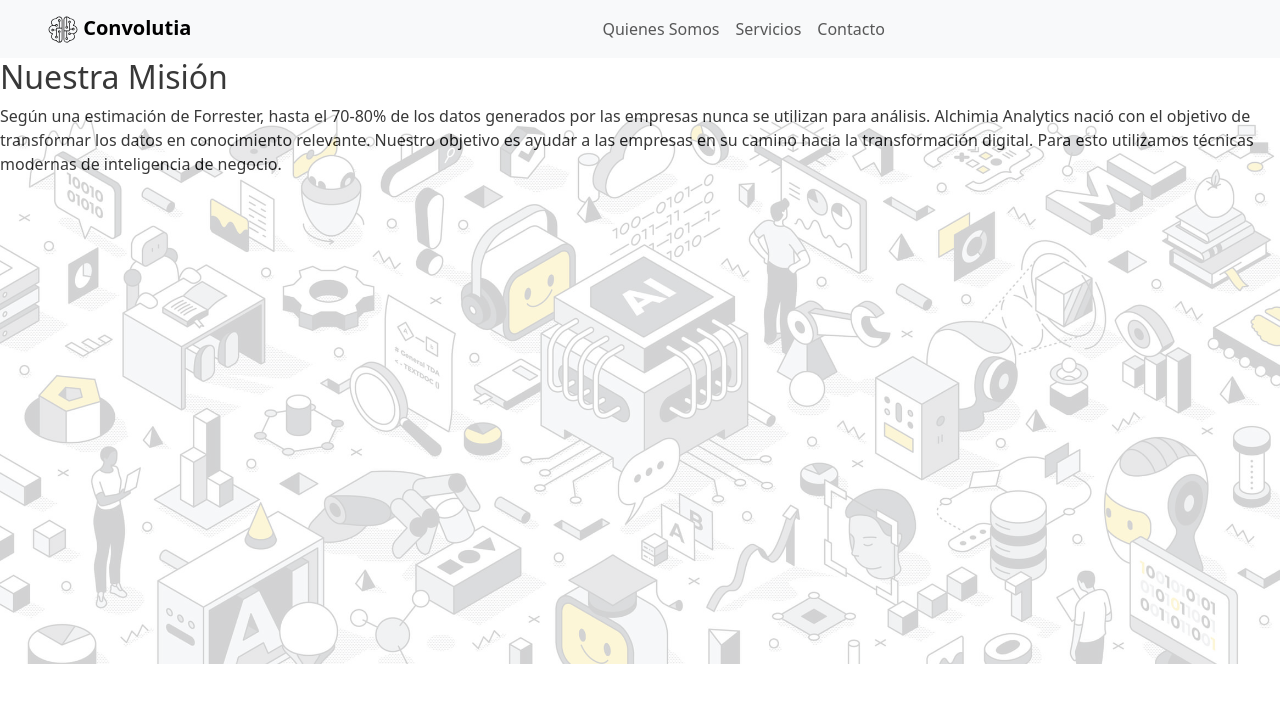
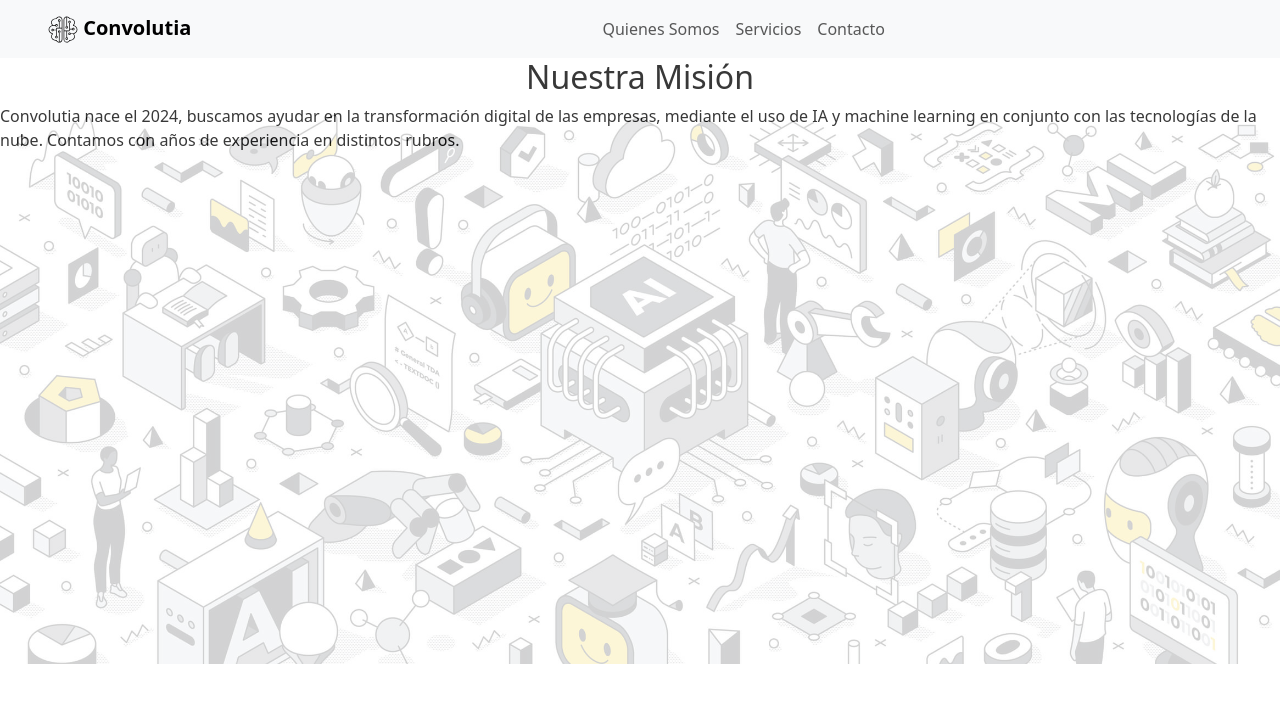
Before and after one commit to diegodiazross/convolutiva, a React (Vite) app: page /quienes-somos in a window 1280 px wide. Shown: the top 702 px of the page. Built offline with nearby package versions, Linux system fonts and the light colour scheme.

Commit message:
ajustes quienes somos

```diff
--- a/src/components/QuienesSomos.jsx
+++ b/src/components/QuienesSomos.jsx
@@ -3,8 +3,8 @@ import styles from "../components/QuienesSomos.module.css";
 function QuienesSomos() {
   return (
     <div className={`Container ${styles.container}`}>
-      <h2> Nuestra Misión </h2>
-      <p>Según una estimación de Forrester, hasta el 70-80% de los datos generados por las empresas nunca se utilizan para análisis. Alchimia Analytics nació con el objetivo de transformar los datos en conocimiento relevante. Nuestro objetivo es ayudar a las empresas en su camino hacia la transformación digital. Para esto utilizamos técnicas modernas de inteligencia de negocio.</p>
+      <h2 className="text-center"> Nuestra Misión </h2>
+      <p className="text-start text-wrap">Convolutia nace el 2024, buscamos ayudar en la transformación digital de las empresas, mediante el uso de IA y machine learning en conjunto con las tecnologías de la nube. Contamos con años de experiencia en distintos rubros.  </p>
     </div>
   );
 }
```
